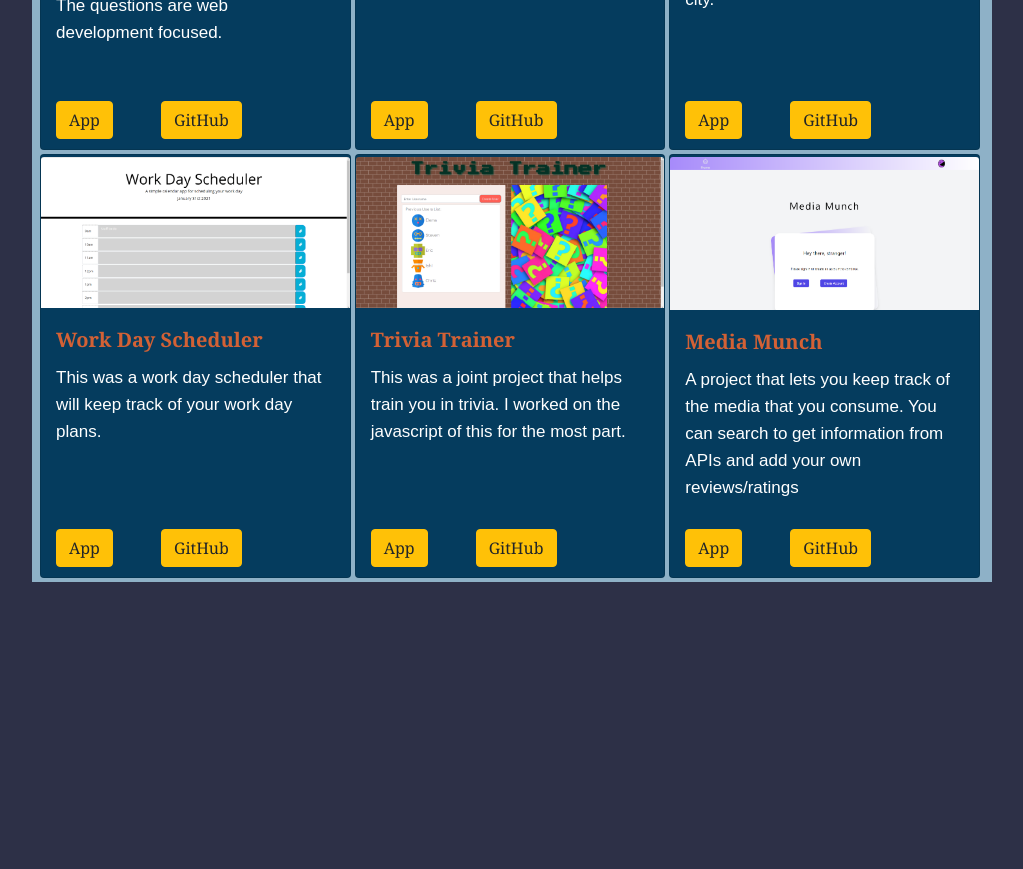
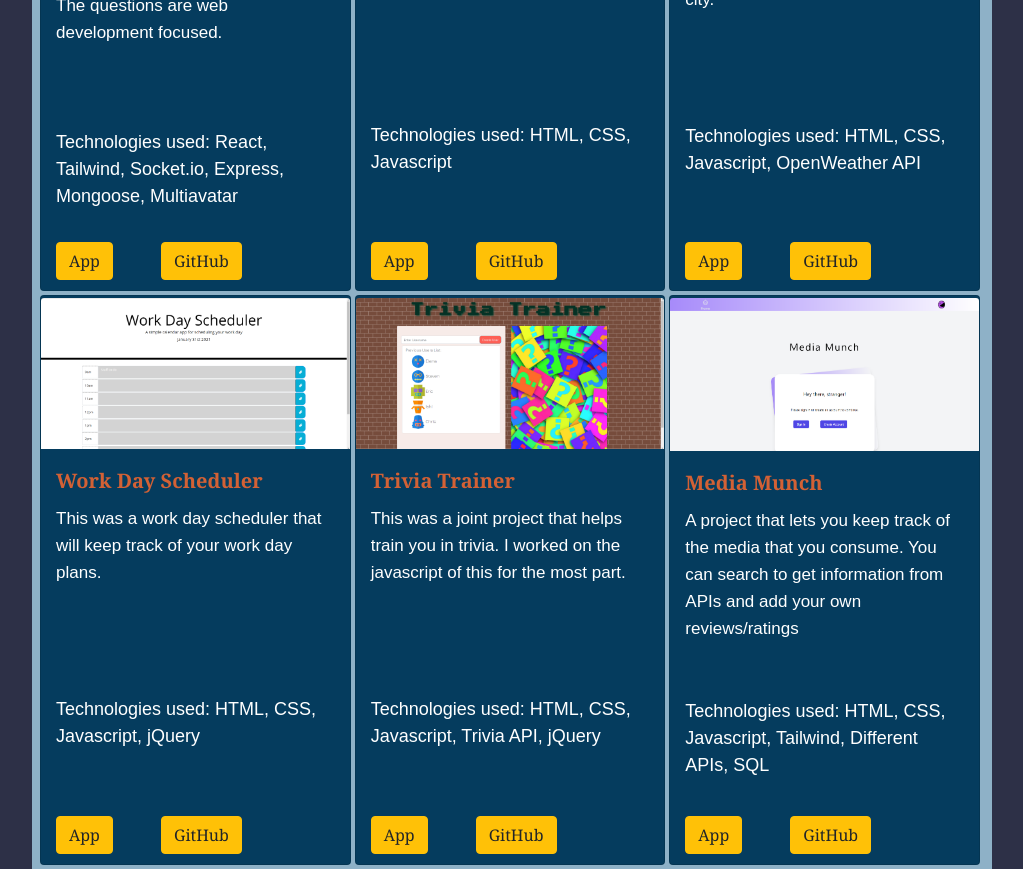
Before and after one commit to chrisrisseler/chrisrisseler.github.io, a React (Create React App) app in the folder portfolio/: page /#/portfolio in a window 1280 px wide. Shown: the part 400-1269 px from the top of the page, without its empty margins (32-1055 px from the left). Before the commit the page ends 982 px from the top, so only its background shows below. Built offline with nearby package versions, Linux system fonts and the light colour scheme; a web font is replaced by a local one.

Commit message:
updated portfolio with technologies

```diff
--- a/portfolio/src/App.css
+++ b/portfolio/src/App.css
@@ -103,6 +103,7 @@ background-color: #053C5E;
 color:white;
 /* position:relative; */
 padding-top:2px;
+height:570px;
 }
 
 h5{
--- a/portfolio/src/components/Card/index.js
+++ b/portfolio/src/components/Card/index.js
@@ -1,7 +1,7 @@
 import React from "react";
 
 
-function Card({ image, title, description, deployed, gitHub }) {
+function Card({ image, title, description, used, deployed, gitHub }) {
     return (
         <div className="card mr-1 mb-1">
             <img src={image} alt={title} className="card-img-top">
@@ -13,6 +13,9 @@ function Card({ image, title, description, deployed, gitHub }) {
                 <p className="card-text">
                     {description}
                 </p>
+                <p>
+                    Technologies used: {used}
+                </p>
                 <button href={deployed} className="btn btn-warning btnPortfolio" target="_blank"><i className="fas fa-folder-open"></i>App</button>
                 <button href={gitHub} className="btn btn-warning btnPortfolio rightBtn" target="_blank"><i className="fas fa-code"></i>GitHub</button>
             </div>
--- a/portfolio/src/components/PortfolioItem/index.json
+++ b/portfolio/src/components/PortfolioItem/index.json
@@ -3,6 +3,7 @@
         "image": "./assets/web-dev.png",
         "title": "The Web Dev Game",
         "description": "Thie is a Trivial Pursuit Style game with emphasis on adult learners. The questions are web development focused.",
+        "used": "React, Tailwind, Socket.io, Express, Mongoose, Multiavatar",
         "deployed": "https://the-web-dev-game.herokuapp.com/",
         "gitHub": "https://github.com/malenchite/web-dev-game"
     },
@@ -10,6 +11,7 @@
         "image": "./assets/coding-quiz.png",
         "title": "Coding Quiz",
         "description": "This was a quick coding quiz using JavaScript.",
+        "used": "HTML, CSS, Javascript",
         "deployed": "https://chrisrisseler.github.io/javascript-coding-quiz",
         "gitHub": "https://github.com/chrisrisseler/javascript-coding-quiz"
     },
@@ -17,6 +19,7 @@
         "image": "./assets/weather_dashboard.png",
         "title": "Weather Dashboard",
         "description": "This is a weather dashboard to help you find the weather in a searched city.",
+        "used": "HTML, CSS, Javascript, OpenWeather API",
         "deployed": "https://chrisrisseler.github.io/weather_dashboard",
         "gitHub": "https://github.com/chrisrisseler/weather_dashboard"
     },
@@ -24,6 +27,7 @@
         "image": "./assets/scheduler.png",
         "title": "Work Day Scheduler",
         "description": "This was a work day scheduler that will keep track of your work day plans.",
+        "used": "HTML, CSS, Javascript, jQuery",
         "deployed": "https://chrisrisseler.github.io/Scheduler",
         "gitHub": "https://github.com/chrisrisseler/Scheduler"
     },
@@ -31,6 +35,7 @@
         "image": "./assets/trivia-trainer.png",
         "title": "Trivia Trainer",
         "description": "This was a joint project that helps train you in trivia. I worked on the javascript of this for the most part.",
+        "used": "HTML, CSS, Javascript, Trivia API, jQuery",
         "deployed": "https://malenchite.github.io/trivia-trainer",
         "gitHub": "https://github.com/malenchite/trivia-trainer"
     },
@@ -38,6 +43,7 @@
         "image": "./assets/media.png",
         "title": "Media Munch",
         "description": "A project that lets you keep track of the media that you consume. You can search to get information from APIs and add your own reviews/ratings",
+        "used": "HTML, CSS, Javascript, Tailwind, Different APIs, SQL",
         "deployed": "https://media-munch.herokuapp.com/",
         "gitHub": "https://github.com/chrisrisseler/project2"
     }
--- a/portfolio/src/pages/Portfolio.js
+++ b/portfolio/src/pages/Portfolio.js
@@ -16,12 +16,13 @@ function Portfolio() {
                 <section>
                     <div className="grid-area">
                         {data.map(
-                            ({ image, title, description, deployed, gitHub }) => {
+                            ({ image, title, description, deployed, gitHub, used }) => {
                                 return (<Card
                                     image={image}
                                     title={title}
                                     description={description}
                                     deployed={deployed}
+                                    used={used}
                                     gitHub={gitHub}
                                     key={title}
                                 />)
```
